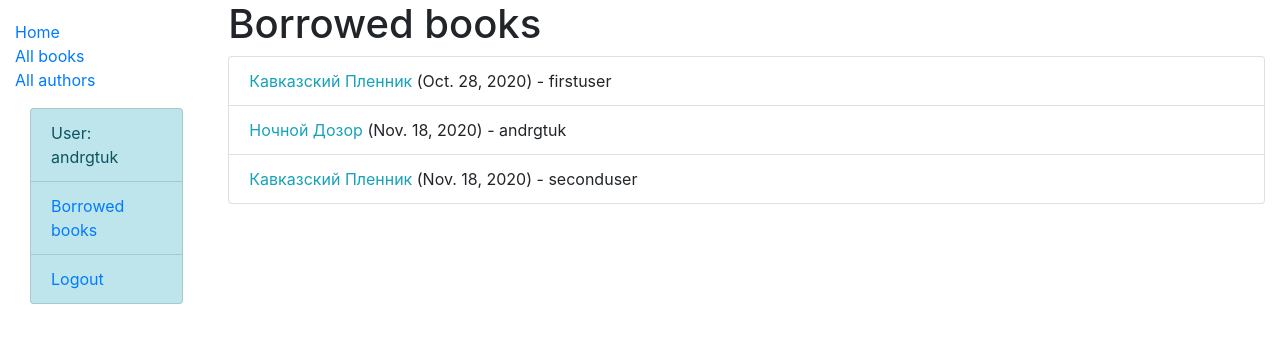
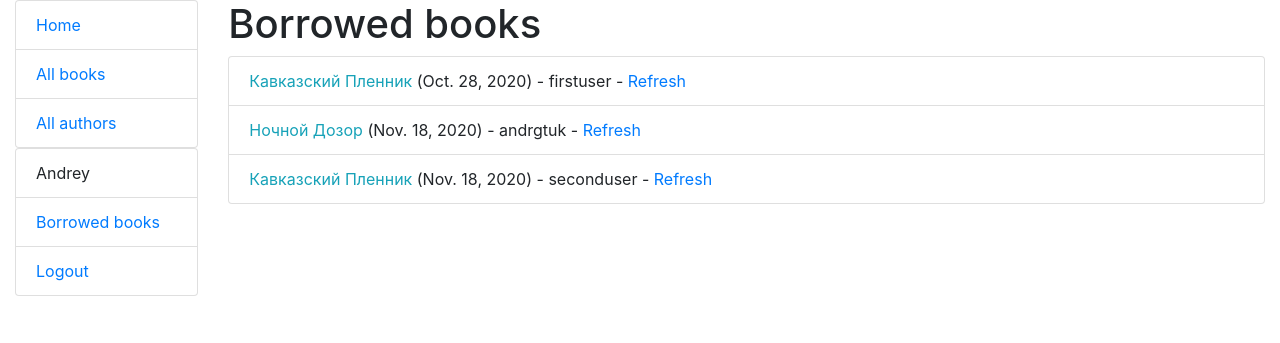
Before and after one commit to AndreyGTHB/LocalLibrary, a Django app: page /catalog/mybooks/ in a window 1280 px wide. Shown: the top 343 px of the page. Run offline with Django 3.2, Linux system fonts and the light colour scheme; a user stored in the database is signed in; data comes from the database, SQL or seed files in the repository; both versions use the stored data as it was after the commit; some libraries are stand-ins or nearby versions.

Commit message:
Book refresh form added

```diff
--- a/catalog/urls.py
+++ b/catalog/urls.py
@@ -7,6 +7,7 @@ urlpatterns = [
     path('books/', views.BookListView.as_view(), name='books'),
     path('mybooks/', views.LoanedBooksByUserListView.as_view(), name='borrowed-books'),
     path('books/<pk>', views.BookDetailView.as_view(), name='book-detail'),
+    path('books/<pk>/refresh', views.refresh_book, name='book-refresh'),
     path('authors/', views.AuthorListView.as_view(), name='authors'),
     path('authors/<pk>', views.AuthorDetailView.as_view(), name='author-detail'),
 ]
--- a/catalog/views.py
+++ b/catalog/views.py
@@ -1,7 +1,12 @@
-from django.contrib.auth.mixins import LoginRequiredMixin, PermissionRequiredMixin
-from django.contrib.auth.models import Permission
-from django.shortcuts import render
+import datetime
+
+from django.contrib.auth.decorators import permission_required
+from django.contrib.auth.mixins import LoginRequiredMixin
+from django.http import HttpResponseRedirect
+from django.shortcuts import render, get_object_or_404
 from django.views.generic import ListView, DetailView
+
+from .forms import BookRefreshForm
 from .models import *
 
 
@@ -49,6 +54,21 @@ class LoanedBooksByUserListView(LoginRequiredMixin, ListView):
         return books.order_by('due_back')
 
 
+@permission_required('catalog.librarian')
+def refresh_book(request, pk):
+    book_inst = get_object_or_404(BookInstance, pk=pk)
+    if request.method == 'POST':
+        form = BookRefreshForm(request.POST)
+        if form.is_valid():
+            book_inst.due_back = form.cleaned_data['renewal_date']
+            book_inst.save()
+            return HttpResponseRedirect(reverse('borrowed-books'))
+    else:
+        default_renewal_date = datetime.date.today() + datetime.timedelta(weeks=3)
+        form = BookRefreshForm({'renewal_date': default_renewal_date})
+    return render(request, 'books/book_refresh_form.html', {'form': form, 'book_inst': book_inst})
+
+
 def index(request):
     num_books = Book.objects.count()
     num_instances = BookInstance.objects.count()
--- a/templates/basic.html
+++ b/templates/basic.html
@@ -18,28 +18,26 @@
         <div class="row">
             <div class="col-sm-2">
                 {% block sidebar %}
-                    <ul class="sidebar-nav">
-                        <li><a href="{% url 'index' %}">Home</a></li>
-                        <li><a href="{% url 'books' %}">All books</a></li>
-                        <li><a href="{% url 'authors' %}">All authors</a></li>
+                    <ul class="list-group">
+                        <li class="list-group-item list-group-item-action"><a href="{% url 'index' %}">Home</a></li>
+                        <li class="list-group-item list-group-item-action"><a href="{% url 'books' %}">All books</a></li>
+                        <li class="list-group-item list-group-item-action"><a href="{% url 'authors' %}">All authors</a></li>
                     </ul>
-                    <div class="container-fluid">
                     <ul class="list-group">
                         {% if user.is_authenticated %}
-                                <li class="list-group-item list-group-item-info">User: {{ user.get_username }}</li>
-                                <li class="list-group-item list-group-item-info"><a href="{% url 'borrowed-books' %}">
+                            <li class="list-group-item">{{ user.first_name }}</li>
+                            <li class="list-group-item list-group-item-action"><a href="{% url 'borrowed-books' %}">
                                 {% if perms.catalog.librarian %}
                                     Borrowed books
                                 {% else %}
                                     My borrowed
                                 {% endif %}
                             </a></li>
-                                <li class="list-group-item list-group-item-info"><a href="{% url 'logout'%}?next={{ request.path }}">Logout</a></li>
+                            <li class="list-group-item list-group-item-action"><a href="{% url 'logout'%}?next={{ request.path }}">Logout</a></li>
                         {% else %}
-                                <li class="list-group-item list-group-item-info"><a href="{% url 'login'%}?next={{ request.path }}">Login</a></li>
+                            <li class="list-group-item list-group-item-action"><a href="{% url 'login'%}?next={{ request.path }}">Login</a></li>
                         {% endif %}
                     </ul>
-                    </div>
                 {% endblock %}
             </div>
             <div class="col-sm-10 ">
--- a/templates/books/loaned_books_list.html
+++ b/templates/books/loaned_books_list.html
@@ -13,7 +13,12 @@
                         {{ bookinst.book.title }}
                     </a>
                     ({{ bookinst.due_back }})
-                    {% if perms.catalog.librarian %} - {{ bookinst.borrower }}{% endif %}
+                    {% if perms.catalog.librarian %}
+                        - {{ bookinst.borrower }} -
+                        <a href="{% url 'book-refresh' bookinst.id %}">
+                            Refresh
+                        </a>
+                    {% endif %}
                 </li>
             {% endfor %}
         </ul>
--- a/templates/registration/login.html
+++ b/templates/registration/login.html
@@ -22,7 +22,7 @@
                   <td>{{ form.password }}</td>
                 </tr>
             </table>
-            <input class="btn btn-lg" type="submit" value="login" />
+            <input class="button btn-lg" type="submit" value="login" />
             <input type="hidden" name="next" value="{{ next }}" />
         </form>
         <p class="text text-muted">Don't have an account? <a class="text text-info" href="{% url 'register' %}">Register</a></p>
--- a/templates/registration/registration.html
+++ b/templates/registration/registration.html
@@ -36,7 +36,7 @@
             </tr>
         </table>
         <br>
-        <input class="btn btn-lg btn-hover" type="submit" value="Register">
+        <input class="button btn-lg btn-hover" type="submit" value="Register">
     </form>
     <p class="text text-muted">Already have an account? <a class="text text-info" href="{% url 'login' %}">Login</a></p>
 {% endblock %}
```
Also changed, not shown: catalog/forms.py (added, +23 -0 lines), templates/books/book_refresh_form.html (added, +28 -0 lines), db.sqlite3, locallibrary/views.py (line endings or trailing spaces). Lines whose indentation alone changed are shown as unchanged.
